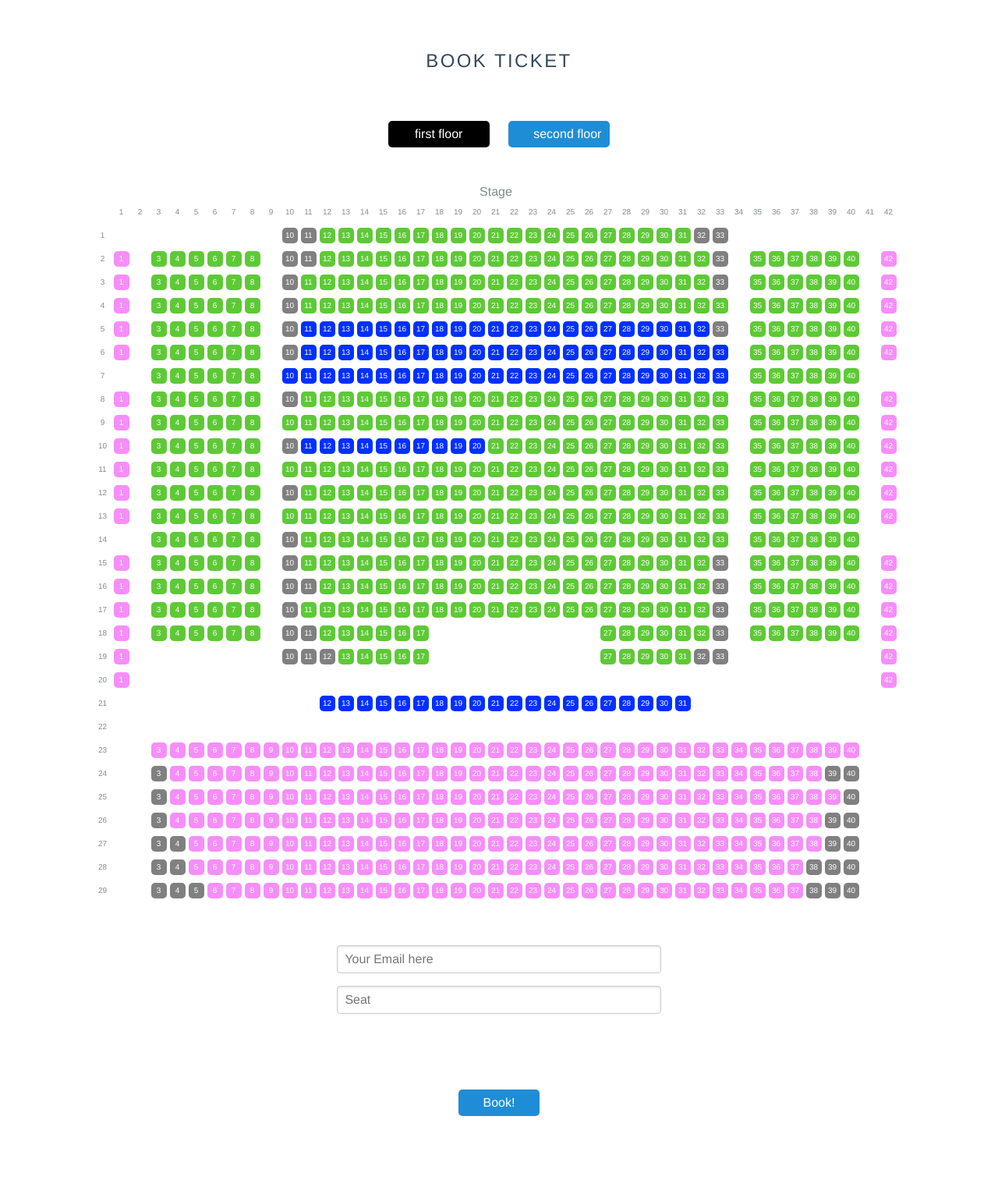
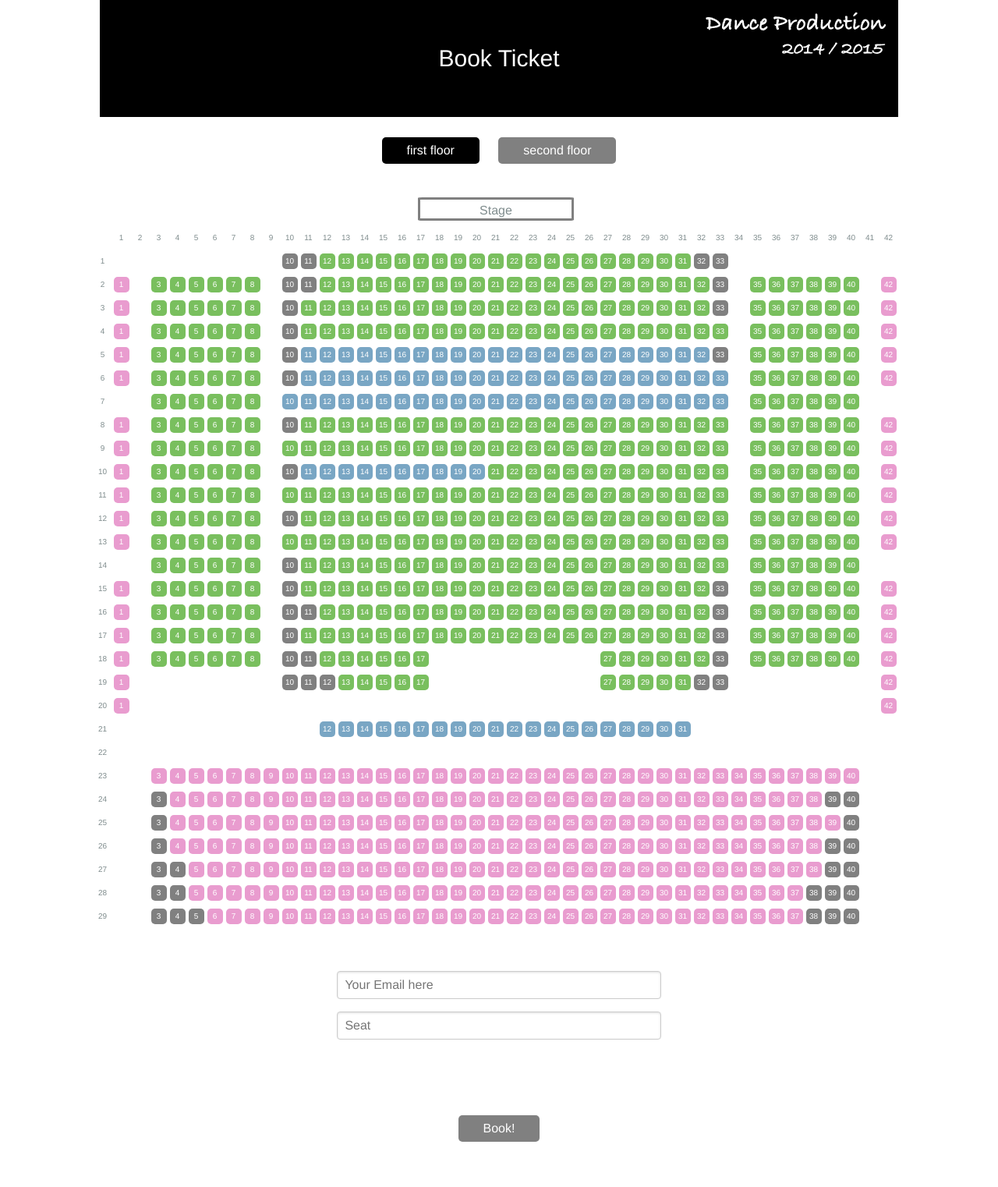
Before and after one commit to xpdavid/EusoffDP, a PHP site: page /ticket.html in a window 1280 px wide. Shown: the whole page at 78% size. Before the commit the page ends 1431 px from the top, so only its background shows below. Run offline with PHP 8.4, Linux system fonts and the light colour scheme; data that the repository does not hold is empty.

Commit message:
improve ticket page UI and add homepage

```diff
--- a/index.html
+++ b/index.html
@@ -79,7 +79,7 @@
 		<img src="img/title.png">
 	</div>
 	<div id='home' class='focus icon' style="position:absolute;top:37%;left:51%" onclick="">
-		<img src="img/icon_home.png" onmouseover="this.src='img/text_home.png';" onmouseout="this.src='img/icon_home.png';" alt="cricket">
+		<a href="home.html"><img src="img/icon_home.png" onmouseover="this.src='img/text_home.png';" onmouseout="this.src='img/icon_home.png';" alt="cricket"></a>
 	</div>
 	<div id='gallery' class='focus icon' style="position:absolute;top:37%;left:63%" onclick="">
 		<img src="img/icon_gallery.png" onmouseover="this.src='img/text_gallery.png';" onmouseout="this.src='img/icon_gallery.png';" alt="cricket">
--- a/static/css/jquery.seat-charts.css
+++ b/static/css/jquery.seat-charts.css
@@ -1,3 +1,23 @@
+div.ticket-head {
+	background-color: black;
+	margin-left: auto;
+	margin-right: auto;
+	left: 0;
+	right: 0;
+	width: 80%;
+	height: 150px;
+	line-height: 150px;
+	color: white;
+	text-align: center;
+	vertical-align: middle;
+	margin-bottom: 2%;
+	font-size: 30px;
+}
+div.head-pic {
+	position: absolute;
+	top: 2%;
+	left: 70%;
+}
 div.seatCharts-container {
 	/*min-width: 700px;*/
 }
@@ -24,6 +44,18 @@ div.seatCharts-seat {
 div.seatCharts-seat:focus {
 	border: none;
 }
+div.front-indicator {
+	margin-left: auto;
+	margin-right: auto;
+	margin-bottom: 10px;
+	left: 0;
+	right: 0;
+	width: 200px;
+	height: 30px;
+	border: 3px solid grey;
+	border-radius: 3%;
+
+}
 /*
 .seatCharts-seat:focus {
 	outline: none;
@@ -39,12 +71,12 @@ div.seatCharts-row {
 
 div.seatCharts-seat.first {
 	/*background-color: #1F8DD6;*/
-	background-color: #5EC936;
+	background-color: #79bf5e;
 }
 
 div.seatCharts-seat.second {
 	/*background-color: #18CE81;*/
-	background-color: #F68EF9;
+	background-color: #e99ccf;
 }
 
 div.seatCharts-row:after {
@@ -66,7 +98,7 @@ div.seatCharts-seat.unavailable {
 
 div.seatCharts-seat.reserved {
 	/*background-color: orange;*/
-	background-color: #0030FF;
+	background-color: #79a6c4;
 	cursor: not-allowed;
 }
 
--- a/static/css/layouts/marketing.css
+++ b/static/css/layouts/marketing.css
@@ -71,7 +71,7 @@ label {
  * I want my pure-button elements to look a little different
  */
 .pure-button {
-    background-color: #1f8dd6;
+    background-color: grey;
     color: white;
     padding: 0.5em 2em;
     border-radius: 5px;
@@ -85,14 +85,14 @@ a.pure-button-primary {
 }
 
 .pure-button-floor {
-    width: 130px;
+    text-align: center;
     margin-left: 10px;
     margin-right: 10px;
 }
 
 .pure-button-floor.selected {
     background-color: black;
-    width: 130px;
+    text-align: center;
     margin-left: 10px;
     margin-right: 10px;
 }
--- a/ticket.html
+++ b/ticket.html
@@ -28,8 +28,10 @@
   		});
   	});
   </script>
-
-<h2 class="content-head is-center" style="margin-top: 5%; margin-bottom: 5%">Book Ticket</h2>
+<div class="ticket-head">Book Ticket</div>
+<div class='head-pic'>
+		<a href="/dp1415"><img src="img/title.png" width="250" height="54"></a>
+</div>
 <div id='floor-menu' style="text-align: center">
 	<button type="submit" id="choose-first-floor" class="pure-button pure-button-floor selected">first floor</button>
 	<button type="submit" id="choose-second-floor" class="pure-button pure-button-floor">second floor</button>
@@ -41,11 +43,9 @@
 		<div class="container">
 			<div id="seat-map1" style="margin-left: 0%; width: 1033px">
 				<div class="front-indicator" style="text-align:center;">Stage</div>
-
 			</div>
 			<div class="booking-details" style="display:none">
 				<h2>Booking Details</h2>
-
 				<h3> Selected Seats (<span id="counter">0</span>):</h3>
 				<ul id="selected-seats1"></ul>
 			</div>
@@ -355,6 +355,5 @@
 	});
 	</script>
 </div>
-
-  </body>
+</body>
 </html>
```
Also changed, not shown: home.html (added, +48 -0 lines).
